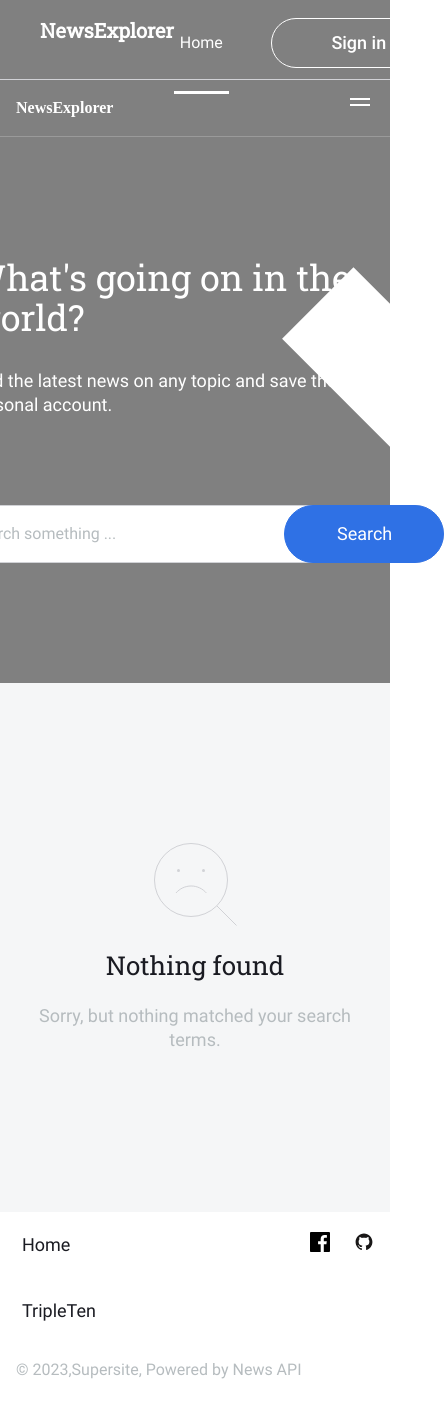
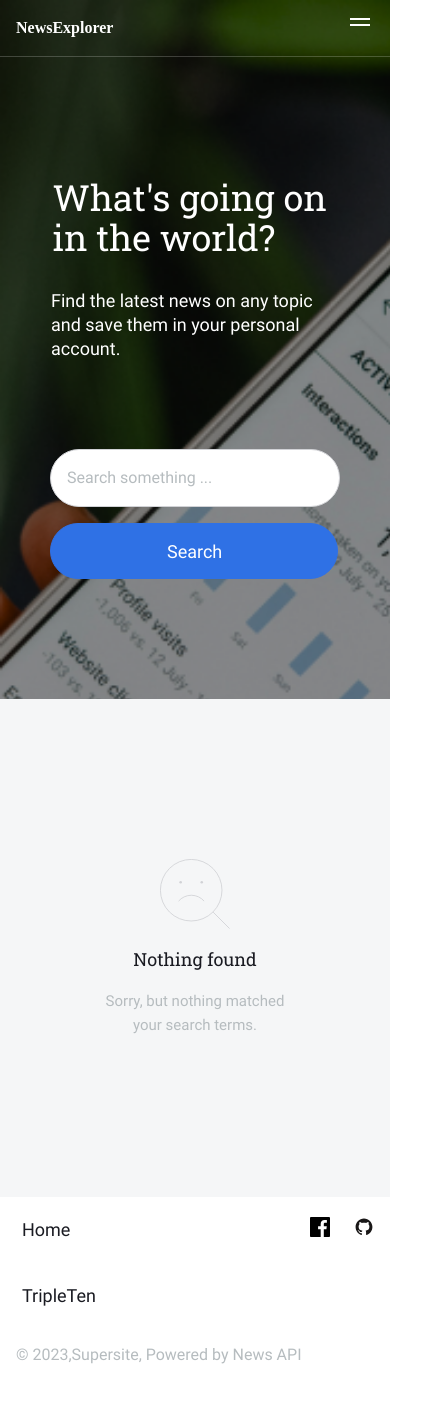
Before and after one commit to frankieag10/news-explorer-frontend, a React (Create React App) app: page / in a window 390 px wide. Shown: the whole page, 447 px wide, since content can reach past the window. Built offline with nearby package versions, Linux system fonts and the light colour scheme.

Commit message:
mobile menu updates

```diff
--- a/src/components/App/App.js
+++ b/src/components/App/App.js
@@ -8,6 +8,7 @@ import SignupModal from "../SignupModal/SignupModal.js";
 import SigninModal from "../SigninModal/SigninModal.js";
 import SavedNews from "../SavedNews/SavedNews";
 import SuccessModal from "../SuccessModal/SuccessModal";
+import MobileMenu from "../MobileMenu/MobileMenu.js";
 import NavigationBar from "../NavigationBar/NavigationBar.js";
 import ProtectedRoute from "../ProtectedRoute/ProtectedRoute.js";
 import { useEscape } from "../Hooks/useEscape.js";
@@ -133,6 +134,14 @@ function App() {
           onClick={handleSuccessModalClick}
         />
       )}
+      {activeModal === "mobilemenu" && (
+        <MobileMenu
+          isOpen={activeModal === "mobilemenu"}
+          name="mobilemenu"
+          handleCloseModal={handleCloseModal}
+          onClick={handleSuccessModalClick}
+        />
+      )}
     </div>
   );
 }
--- a/src/components/Header/Header.css
+++ b/src/components/Header/Header.css
@@ -10,7 +10,7 @@
 
 @media screen and (max-width: 606px) {
   .header {
-    background-image: url(../../images/close-mobile.svg);
+    background-image: url(../../images/mobile_bg.jpg);
     background-size: cover;
     background-position: inherit;
   }
--- a/src/components/MobileMenu/MobileMenu.css
+++ b/src/components/MobileMenu/MobileMenu.css
@@ -115,5 +115,8 @@
   margin: 0;
 }
 
-@media screen and (min-width: 321px) and (max-width: 510px) {
+@media screen and (max-width: 606px) {
+  .mobile-navigation {
+    visibility: visible;
+  }
 }
--- a/src/components/MobileMenu/MobileMenu.js
+++ b/src/components/MobileMenu/MobileMenu.js
@@ -30,7 +30,12 @@ function MobileMenu({ inSavedNews, isLoggedIn, handleOpenSigninModal }) {
             <button className="mobile-navigation__button">Home</button>
             <button className="mobile-navigation__button">Saved Articles</button>
           </div>
-          <button className={`mobile-navigation__signin-button `}>Sign in</button>
+          <button
+            className={`mobile-navigation__signin-button `}
+            onClick={handleOpenSigninModal}
+          >
+            Sign in
+          </button>
           {/* <button className='mobile-navigation__logout-button'>username </button> */}
         </div>
       )}
--- a/src/components/NavigationBar/NavigationBar.css
+++ b/src/components/NavigationBar/NavigationBar.css
@@ -216,7 +216,7 @@
   }
 }
 
-@media screen and (max-width: 365px) {
+@media screen and (max-width: 606px) {
   .navigationbar {
     display: none;
   }
--- a/src/components/NothingFound/NothingFound.css
+++ b/src/components/NothingFound/NothingFound.css
@@ -54,3 +54,19 @@
   margin: 0;
   padding: 0;
 }
+
+@media screen and (max-width: 606px) {
+  .nothing-found {
+    gap: 15px;
+  }
+  .nothing-found__image {
+    width: 70px;
+  }
+  .nothing-found__title {
+    font-size: 18px;
+  }
+  .nothing-found__text {
+    font-size: 15px;
+    width: 190px;
+  }
+}
--- a/src/components/SearchBar/SearchBar.css
+++ b/src/components/SearchBar/SearchBar.css
@@ -138,3 +138,43 @@
     line-height: 24px;
   }
 }
+
+@media screen and (max-width: 606px) {
+  .searchbar {
+  }
+  .searchbar__title {
+    width: 285px;
+    color: var(--main-white, #fff);
+    font-family: "Roboto Slab";
+    font-size: 36px;
+    font-style: normal;
+    font-weight: 400;
+    line-height: 40px;
+  }
+  .searchbar__subtitle {
+    width: 288px;
+    color: var(--main-white, #fff);
+    font-family: "Roboto";
+    font-size: 18px;
+    font-style: normal;
+    font-weight: 400;
+    line-height: 24px;
+  }
+  .searchbar-container {
+    display: flex;
+    flex-direction: column;
+    gap: 16px;
+  }
+  .searchbar__input {
+    width: 256px;
+    position: static;
+    padding: 17px 16px;
+  }
+  .searchbar__button {
+    position: static;
+    width: 288px;
+    height: 56px;
+    flex-shrink: 0;
+    padding: 16px 116px;
+  }
+}
```
Also changed, not shown: src/images/mobile_bg.jpg (added).
